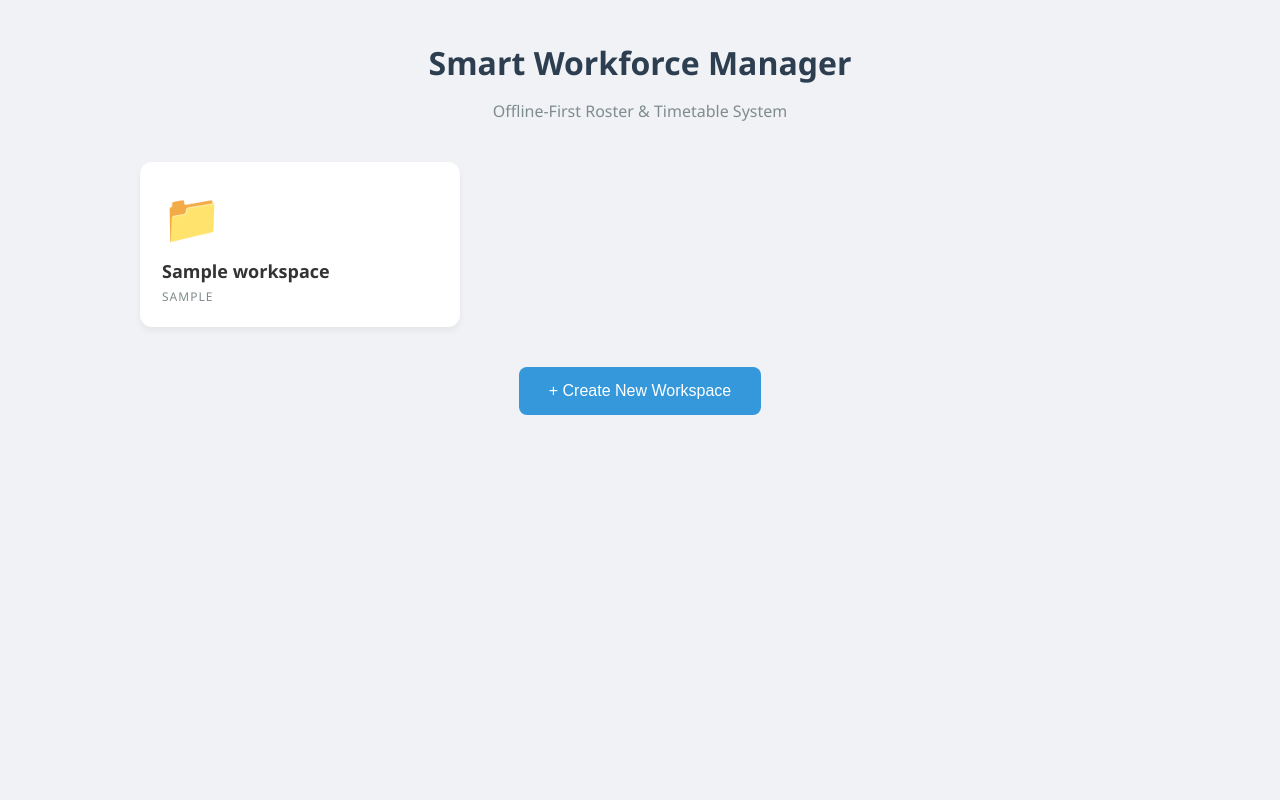
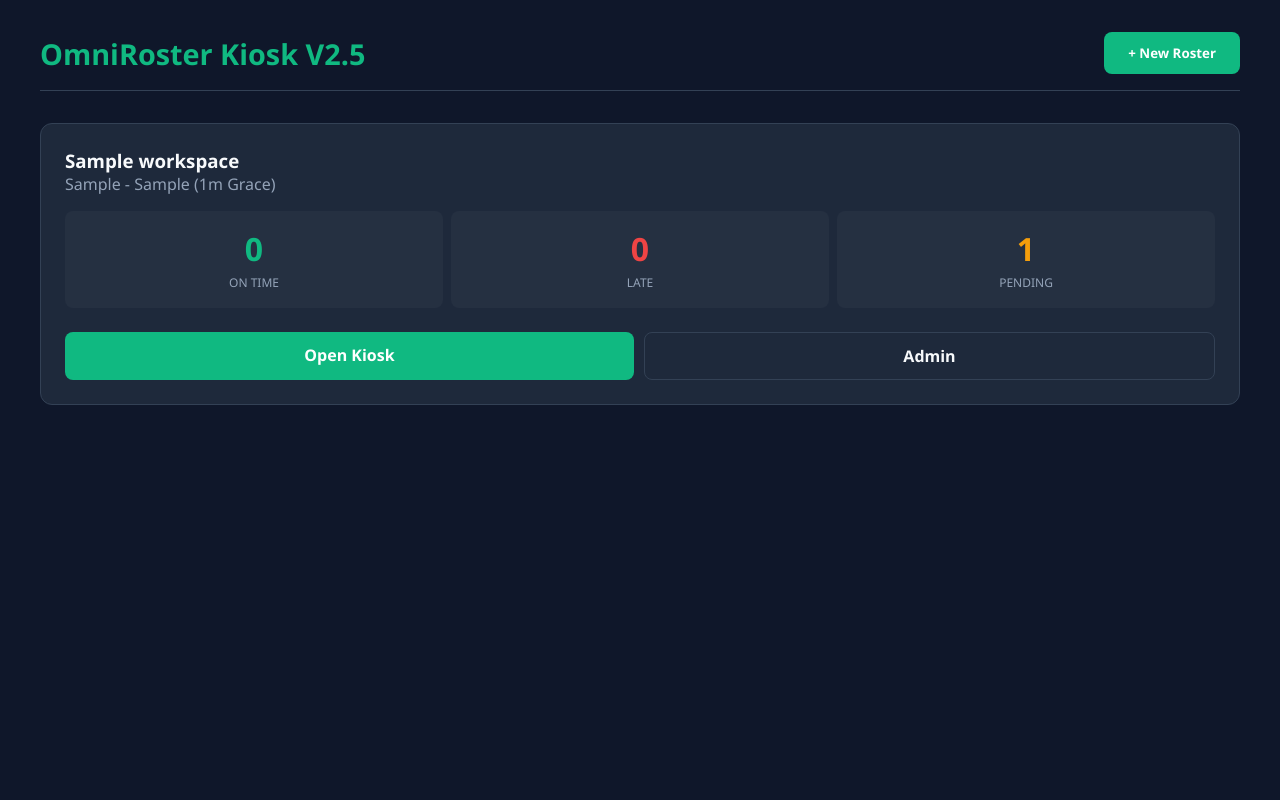
Before and after one commit to adebayo-victor/Roaster, a Flask app: page / in a window 1280 px wide. Run offline with Flask 3, Linux system fonts and the light colour scheme; tables that the repository leaves empty hold one stand-in row (values such as "Sample post"); data that the repository does not hold is empty.

Commit message:
Refactor index.html for OmniRoster Dashboard
Updated the title and styles for the OmniRoster Dashboard. Enhanced the modal for creating new roster folders and adjusted the form submission logic.

```diff
--- a/templates/index.html
+++ b/templates/index.html
@@ -2,159 +2,118 @@
 <html lang="en">
 <head>
     <meta charset="UTF-8">
-    <title>Smart Workforce</title>
-    <style>
-        body { font-family: 'Segoe UI', Tahoma, Geneva, Verdana, sans-serif; background: #f0f2f5; margin: 0; padding: 20px; color: #333; }
-        .header { text-align: center; margin-bottom: 40px; }
-        .header h1 { color: #2c3e50; margin-bottom: 5px; }
-        .header p { color: #7f8c8d; }
-
-        .folders-grid { display: grid; grid-template-columns: repeat(auto-fill, minmax(250px, 1fr)); gap: 20px; max-width: 1000px; margin: 0 auto; }
-
-        .folder-card { background: white; border-radius: 12px; padding: 20px; box-shadow: 0 4px 6px rgba(0,0,0,0.05); cursor: pointer; transition: transform 0.2s; border: 2px solid transparent; }
-        .folder-card:hover { transform: translateY(-5px); border-color: #3498db; }
-
-        .folder-icon { font-size: 48px; margin-bottom: 10px; }
-        .folder-title { font-size: 18px; font-weight: bold; margin-bottom: 5px; }
-        .folder-type { font-size: 12px; color: #7f8c8d; text-transform: uppercase; letter-spacing: 1px; }
-
-        .create-btn { background: #3498db; color: white; border: none; padding: 15px 30px; border-radius: 8px; font-size: 16px; cursor: pointer; margin-top: 40px; display: block; margin-left: auto; margin-right: auto;}
-        .create-btn:hover { background: #2980b9; }
-
-        /* Modal Styles */
-        .modal-overlay {
-            display: none; /* Hidden by default */
-            position: fixed;
-            top: 0; left: 0; width: 100%; height: 100%;
-            background: rgba(0,0,0,0.5);
-            justify-content: center;
-            align-items: center;
-            z-index: 1000;
-        }
-        .modal-content {
-            background: white;
-            padding: 30px;
-            border-radius: 12px;
-            width: 400px;
-            box-shadow: 0 10px 25px rgba(0,0,0,0.2);
-        }
-        .form-group { margin-bottom: 15px; }
-        .form-group label { display: block; margin-bottom: 5px; font-weight: bold; font-size: 14px; }
-        .form-group input, .form-group select {
-            width: 100%; padding: 10px; border: 1px solid #ddd; border-radius: 6px; box-sizing: border-box;
-        }
-        .modal-actions { display: flex; justify-content: flex-end; gap: 10px; margin-top: 20px; }
-        .btn-cancel { background: #e0e0e0; color: #333; border: none; padding: 10px 20px; border-radius: 6px; cursor: pointer; }
-        .btn-save { background: #3498db; color: white; border: none; padding: 10px 20px; border-radius: 6px; cursor: pointer; }
-    </style>
+    <meta name="viewport" content="width=device-width, initial-scale=1.0">
+    <title>OmniRoster Dashboard</title>
+    <link rel="stylesheet" href="/static/css/style.css">
 </head>
 <body>
+    <div class="container">
+        <div class="header">
+            <h1>OmniRoster Kiosk V2.5</h1>
+            <button class="btn btn-primary" onclick="document.getElementById('createModal').style.display='flex'">+ New Roster</button>
+        </div>
 
-    <div class="header">
-        <h1>Smart Workforce Manager</h1>
-        <p>Offline-First Roster & Timetable System</p>
-    </div>
+        <div class="grid grid-cols-3">
+            {% for ws in workspaces %}
+            <div class="card">
+                <h3>{{ ws.name }}</h3>
+                <p style="color: var(--text-muted); margin-bottom: 1rem;">{{ ws.shift_start }} - {{ ws.shift_end }} ({{ ws.grace_mins }}m Grace)</p>
 
-    <div class="folders-grid">
-        {% for ws in workspaces %}
-        <div class="folder-card" onclick="openFolder({{ ws.id }})">
-            <div class="folder-icon">📁</div>
-            <div class="folder-title">{{ ws.name }}</div>
-            <div class="folder-type">{{ ws.folder_type }}</div>
-        </div>
-        {% endfor %}
-    </div>
-
-    <button class="create-btn" onclick="openModal()">+ Create New Workspace</button>
-
-    <!-- The Creation Modal -->
-    <div id="createModal" class="modal-overlay">
-        <div class="modal-content">
-            <h2 style="margin-top:0;">New Workspace</h2>
-            <form id="workspaceForm">
-                <div class="form-group">
-                    <label>Workspace Name</label>
-                    <input type="text" id="wsName" required placeholder="e.g., Main Office Staff">
-                </div>
-                <div class="form-group">
-                    <label>Type</label>
-                    <select id="wsType" onchange="toggleFields()" required>
-                        <option value="roster">Roster (Fixed Schedule)</option>
-                        <option value="timetable">Timetable (Rotating Shifts)</option>
-                    </select>
-                </div>
-
-                <!-- Roster Specific Fields (Hidden if Timetable is selected) -->
-                <div id="rosterFields">
-                    <div class="form-group">
-                        <label>Expected Arrival Time</label>
-                        <input type="time" id="wsTime" value="09:00">
+                <div class="grid" style="grid-template-columns: repeat(3, 1fr); gap: 0.5rem; margin-bottom: 1.5rem;">
+                    <div class="stat-box">
+                        <span class="stat-val" style="color: var(--accent)">{{ ws.stats.on_time }}</span>
+                        <span class="stat-label">On Time</span>
                     </div>
-                    <div class="form-group">
-                        <label>Arrival Buffer (Minutes)</label>
-                        <input type="number" id="wsBuffer" value="15" min="0">
+                    <div class="stat-box">
+                        <span class="stat-val" style="color: var(--danger)">{{ ws.stats.late }}</span>
+                        <span class="stat-label">Late</span>
+                    </div>
+                    <div class="stat-box">
+                        <span class="stat-val" style="color: var(--warning)">{{ ws.stats.pending }}</span>
+                        <span class="stat-label">Pending</span>
                     </div>
                 </div>
 
-                <div class="modal-actions">
-                    <button type="button" class="btn-cancel" onclick="closeModal()">Cancel</button>
-                    <button type="submit" class="btn-save">Create</button>
+                <div style="display: flex; gap: 10px;">
+                    <a href="/kiosk/{{ ws.id }}" class="btn btn-primary" style="flex:1">Open Kiosk</a>
+                    <a href="/admin/{{ ws.id }}" class="btn btn-outline" style="flex:1">Admin</a>
                 </div>
+            </div>
+            {% endfor %}
+
+            {% if not workspaces %}
+            <div style="grid-column: 1 / -1; text-align: center; padding: 3rem; color: var(--text-muted);">
+                <p>No roster folders found. Click "+ New Roster" to create your first department.</p>
+            </div>
+            {% endif %}
+        </div>
+    </div>
+
+    <!-- Create Modal -->
+    <div id="createModal" class="modal-overlay">
+        <div class="modal-content" style="max-width: 500px;">
+            <button class="close-btn" onclick="document.getElementById('createModal').style.display='none'">&times;</button>
+            <h2>Create New Roster Folder</h2>
+            <form id="createForm" style="margin-top: 1rem;">
+                <label style="display:block; margin-bottom:5px; font-size:0.9rem; color:var(--text-muted);">Department Name</label>
+                <input type="text" id="wsName" class="input-field" placeholder="e.g. Techlite" required>
+
+                <div style="display: grid; grid-template-columns: 1fr 1fr; gap: 1rem;">
+                    <div>
+                        <label style="display:block; margin-bottom:5px; font-size:0.9rem; color:var(--text-muted);">Shift Start</label>
+                        <input type="time" id="shiftStart" class="input-field" value="09:00">
+                    </div>
+                    <div>
+                        <label style="display:block; margin-bottom:5px; font-size:0.9rem; color:var(--text-muted);">Shift End</label>
+                        <input type="time" id="shiftEnd" class="input-field" value="17:00">
+                    </div>
+                </div>
+
+                <label style="display:block; margin-bottom:5px; font-size:0.9rem; color:var(--text-muted);">Grace Period (mins)</label>
+                <input type="number" id="graceMins" class="input-field" placeholder="Grace Period (mins)" value="10">
+
+                <label style="display:block; margin-bottom:5px; font-size:0.9rem; color:var(--text-muted);">Custom Property Title</label>
+                <input type="text" id="customProp" class="input-field" placeholder="e.g. Station / Table No" value="Station / Table No">
+
+                <button type="submit" class="btn btn-primary" style="width: 100%; margin-top: 1rem;">Create Folder</button>
             </form>
         </div>
     </div>
 
     <script>
-        function openFolder(id) {
-            // Navigate to the workspace route
-            window.location.href = `/workspace/${id}`;
-        }
-
-        // Modal Logic
-        const modal = document.getElementById('createModal');
-        const rosterFields = document.getElementById('rosterFields');
-
-        function openModal() { modal.style.display = 'flex'; }
-        function closeModal() { modal.style.display = 'none'; }
-
-        function toggleFields() {
-            const type = document.getElementById('wsType').value;
-            if (type === 'roster') {
-                rosterFields.style.display = 'block';
-            } else {
-                rosterFields.style.display = 'none';
-            }
-        }
-
-        // Form Submission Logic
-        document.getElementById('workspaceForm').addEventListener('submit', async function(e) {
+        document.getElementById('createForm').addEventListener('submit', async (e) => {
             e.preventDefault();
-
-            const payload = {
-                name: document.getElementById('wsName').value,
-                folder_type: document.getElementById('wsType').value,
-                expected_time: document.getElementById('wsTime').value,
-                buffer_mins: document.getElementById('wsBuffer').value
-            };
-
             try {
                 const response = await fetch('/api/workspace', {
                     method: 'POST',
-                    headers: { 'Content-Type': 'application/json' },
-                    body: JSON.stringify(payload)
+                    headers: {'Content-Type': 'application/json'},
+                    body: JSON.stringify({
+                        name: document.getElementById('wsName').value,
+                        shift_start: document.getElementById('shiftStart').value,
+                        shift_end: document.getElementById('shiftEnd').value,
+                        grace_mins: document.getElementById('graceMins').value,
+                        custom_prop: document.getElementById('customProp').value
+                    })
                 });
 
                 if (response.ok) {
-                    location.reload(); // Reload page to show the new folder
+                    location.reload();
                 } else {
-                    alert('Error creating workspace');
+                    alert('Error creating folder');
                 }
             } catch (error) {
                 console.error(error);
-                alert('Failed to connect to server');
+                alert('Network error');
             }
         });
+
+        // Close modal if clicking outside the content box
+        window.onclick = function(event) {
+            const modal = document.getElementById('createModal');
+            if (event.target == modal) {
+                modal.style.display = "none";
+            }
+        }
     </script>
-
 </body>
 </html>
```
